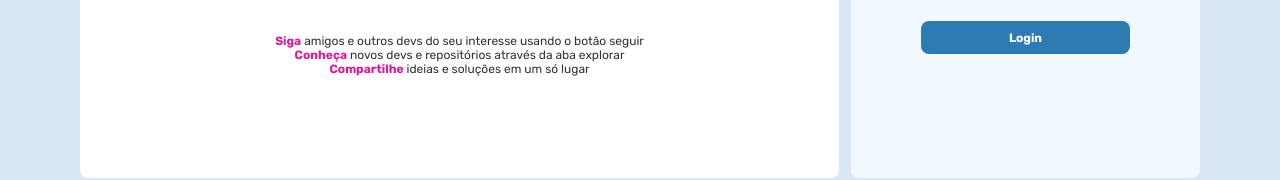
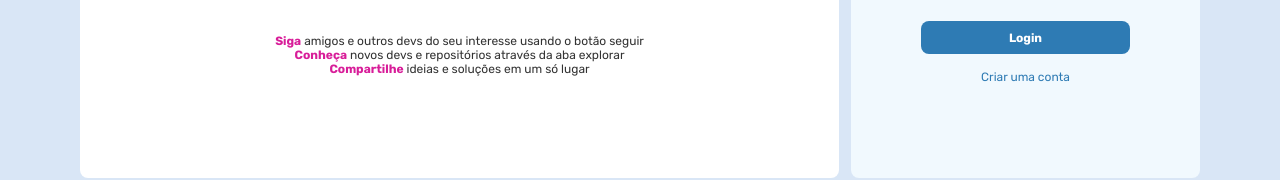
Before and after one commit to askagi/github_social, a React (Vite) app: page / in a window 1280 px wide. Shown: the part 384-564 px from the top of the page. Built offline with nearby package versions, Linux system fonts and the light colour scheme.

Commit message:
feat: link para navegar para pagina signUp

```diff
--- a/src/pages/SignIn/index.jsx
+++ b/src/pages/SignIn/index.jsx
@@ -1,10 +1,10 @@
 import { Footer } from "../../components/Footer";
 import { CardInfo } from "../../components/CardInfo";
-import { CardSignIn, Container, Row } from "./styles";
+import { CardSignIn, Container, LinkSignUp, Row } from "./styles";
+import { NavLink } from 'react-router-dom'
 
 export function SignIn() {
     return (
-        <div>
         <Container>
             <Row>
                 <CardInfo />
@@ -18,11 +18,13 @@ export function SignIn() {
                         <a href="#">esqueceu a senha ?</a>
                         <button type="submit">Login</button>
                     </form>
+                    <LinkSignUp to='/sign-up'>
+                        Criar uma conta
+                    </LinkSignUp>
                 </CardSignIn>
             </Row>
             <Footer />
         </Container>
 
-        </div>
     )
 }
--- a/src/pages/SignIn/styles.js
+++ b/src/pages/SignIn/styles.js
@@ -1,3 +1,4 @@
+import { NavLink } from "react-router-dom";
 import styled from "styled-components";
 
 export const Container = styled.div`
@@ -67,3 +68,8 @@ export const CardSignIn = styled.div`
         }
     }
 `
+
+export const LinkSignUp = styled(NavLink)`
+    font-size: 1.2rem;
+    margin-top: 1.6rem;
+`
```
Lines whose indentation alone changed are shown as unchanged.
